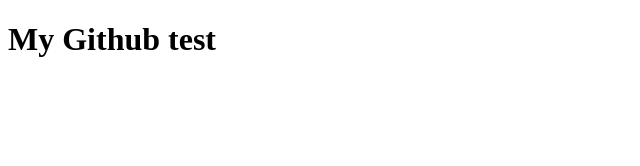
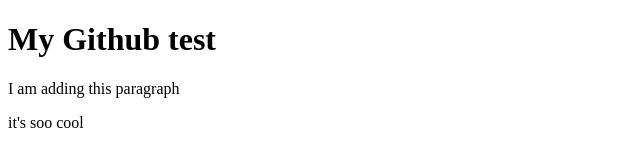
Before and after one commit to monibold/mysite, a plain HTML site: page index.html in a window 1280 px wide. Shown: the whole page, without its empty margins (0-640 px from the left). Drawn offline with Linux system fonts and the light colour scheme.

Commit message:
Update index.html

```diff
--- a/index.html
+++ b/index.html
@@ -5,5 +5,7 @@
 </head>
 <body>
 <h1> My Github test</h1>
+<p> I am adding this paragraph</p>
+<p>it's soo cool</p>
 </body>
 </html>
```
